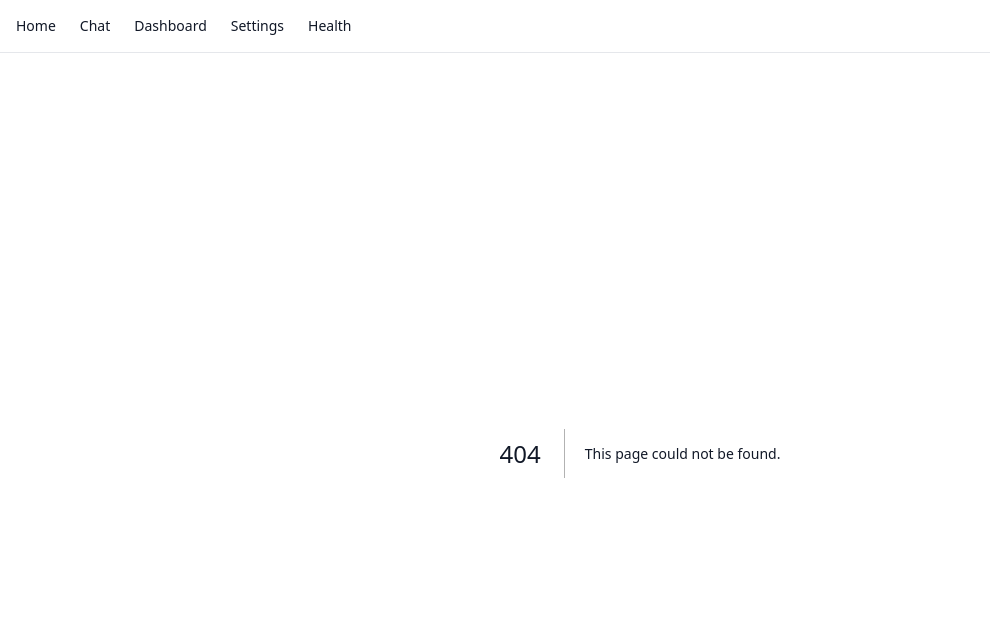
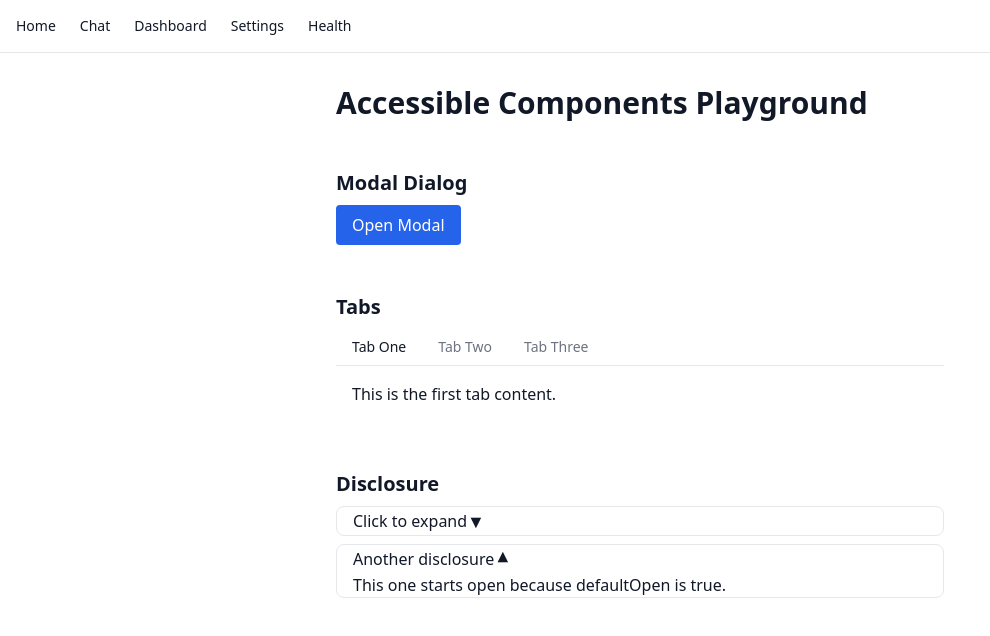
Before and after one commit to Sawaira-Fareed/flyrank-capstone, a Next.js app: page /playground in a window 1280 px wide. Before the commit this address had no page. Shown: the top 636 px of the page, without its empty margins (0-990 px from the left). Built offline with nearby package versions, Linux system fonts and the light colour scheme.

Commit message:
feat: add playground test page for review

```diff
--- /dev/null
+++ b/src/app/playground/page.tsx
@@ -0,0 +1,53 @@
+"use client";
+
+import { useState } from "react";
+import Modal from "@/../playground/Modal";
+import Tabs from "@/../playground/Tabs";
+import Disclosure from "@/../playground/Disclosure";
+
+export default function PlaygroundPage() {
+  const [isModalOpen, setIsModalOpen] = useState(false);
+
+  const sampleTabs = [
+    { id: "1", label: "Tab One", content: <p>This is the first tab content.</p> },
+    { id: "2", label: "Tab Two", content: <p>Second tab — arrow keys should work.</p> },
+    { id: "3", label: "Tab Three", content: <p>Third tab. Try Home and End keys!</p> },
+  ];
+
+  return (
+    <main className="p-8 max-w-2xl mx-auto space-y-12">
+      <h1 className="text-3xl font-bold">Accessible Components Playground</h1>
+
+      <section>
+        <h2 className="text-xl font-semibold mb-2">Modal Dialog</h2>
+        <button
+          onClick={() => setIsModalOpen(true)}
+          className="px-4 py-2 bg-blue-600 text-white rounded"
+        >
+          Open Modal
+        </button>
+        <Modal isOpen={isModalOpen} onClose={() => setIsModalOpen(false)} title="Example Modal">
+          <p>This modal traps focus. Tab around — you cannot leave the modal.</p>
+          <p className="mt-2">Press Escape or click the backdrop to close.</p>
+        </Modal>
+      </section>
+
+      <section>
+        <h2 className="text-xl font-semibold mb-2">Tabs</h2>
+        <Tabs tabs={sampleTabs} />
+      </section>
+
+      <section>
+        <h2 className="text-xl font-semibold mb-2">Disclosure</h2>
+        <Disclosure title="Click to expand">
+          <p>This content is hidden by default. The button uses aria-expanded.</p>
+        </Disclosure>
+        <div className="mt-2">
+          <Disclosure title="Another disclosure" defaultOpen>
+            <p>This one starts open because defaultOpen is true.</p>
+          </Disclosure>
+        </div>
+      </section>
+    </main>
+  );
+}
```
